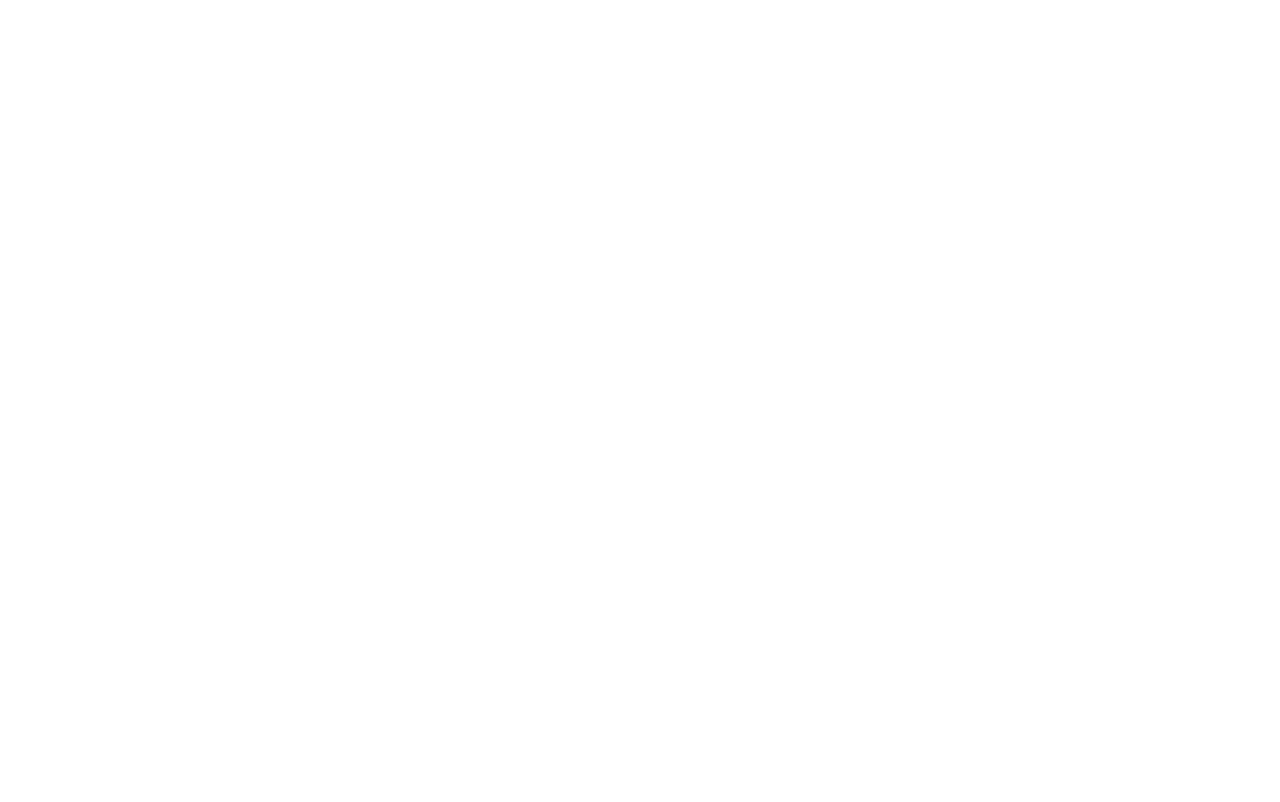
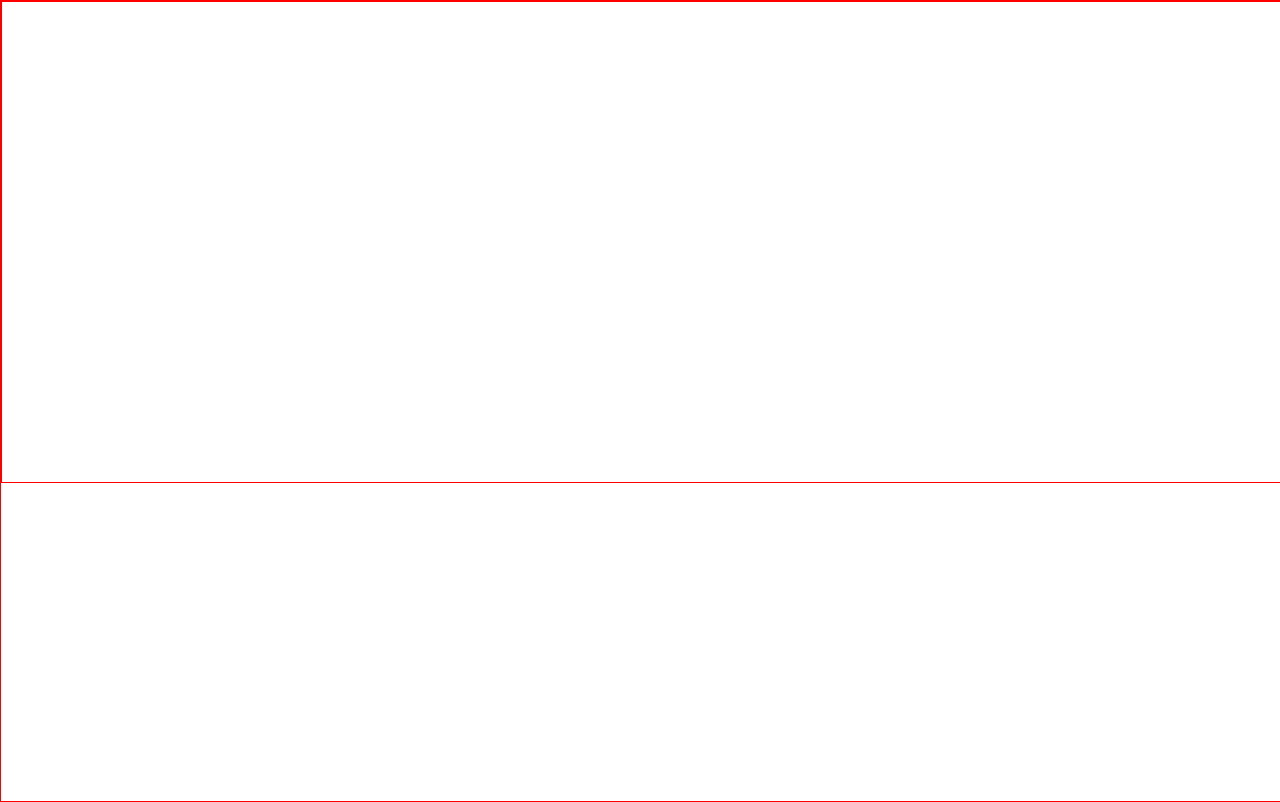
Before and after one commit to Hasindi/Road-Animation, a plain HTML site: page index.html in a window 1280 px wide. Drawn offline with Linux system fonts and the light colour scheme.

Commit message:
create background

```diff
--- a/index.html
+++ b/index.html
@@ -7,6 +7,10 @@
     <link rel="stylesheet" href="style.css">
 </head>
 <body>
+    <div class="main-outer">
+        <div class="horizon">
 
+        </div>
+    </div>
 </body>
 </html>
--- a/style.css
+++ b/style.css
@@ -0,0 +1,16 @@
+*{
+    margin: 0;
+}
+
+.main-outer{
+    width: 100vw;
+    height: 100vh;
+    border: 1px solid red;
+
+}
+
+.horizon{
+    width: 100vw;
+    height: 60vh;
+    border: inherit;
+}
```
